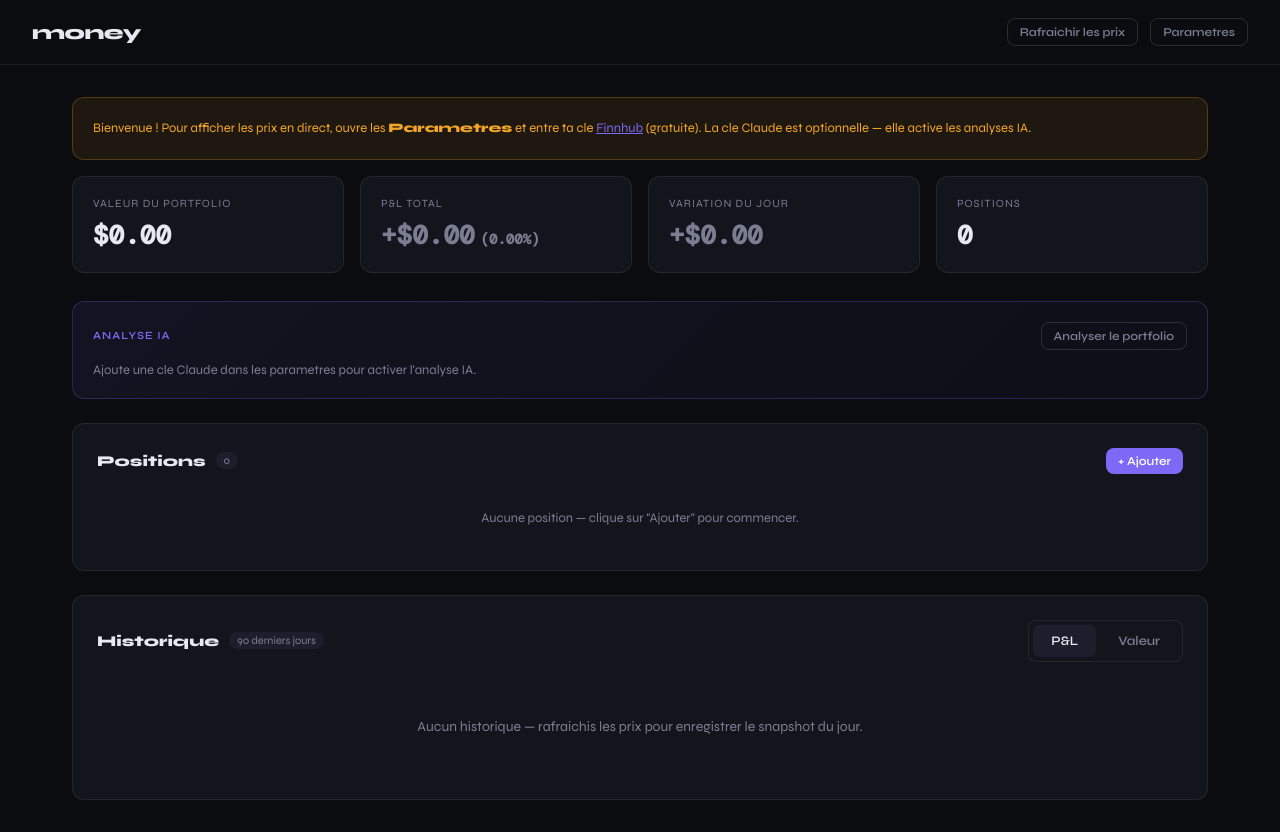
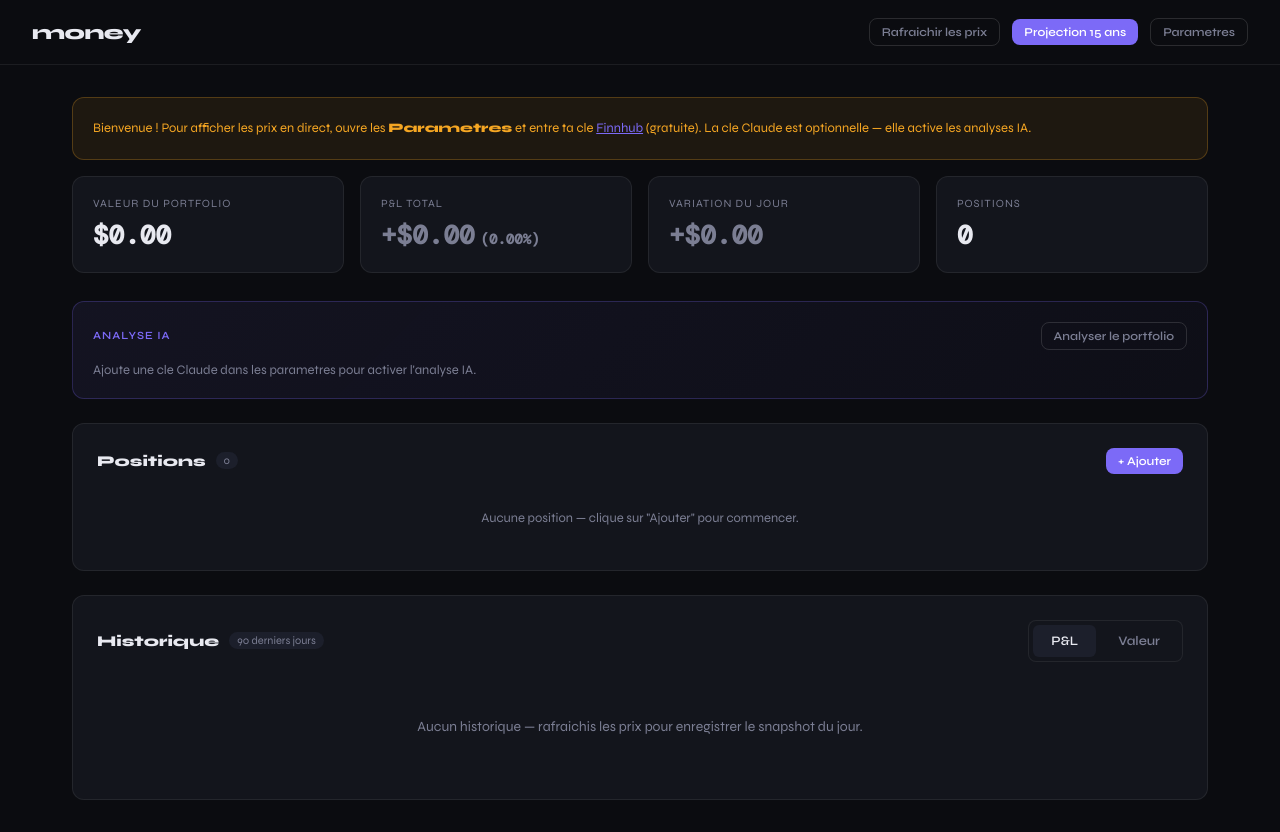
Before and after one commit to Anna-Paulina/money, a React (Vite) app: page / in a window 1280 px wide. Built offline with nearby package versions, Linux system fonts and the light colour scheme.

Commit message:
Add ProjectionModal and related state management

```diff
--- a/src/App.jsx
+++ b/src/App.jsx
@@ -26,9 +26,10 @@ import {
 } from './utils/storage'
 import { fetchAllQuotes, fetchSentiment } from './utils/finnhub'
 import { fetchPortfolioSummary } from './utils/claudeAi'
-import StockModal    from './components/StockModal'
-import SettingsModal from './components/SettingsModal'
-import HistoryChart  from './components/HistoryChart'
+import StockModal      from './components/StockModal'
+import SettingsModal   from './components/SettingsModal'
+import HistoryChart    from './components/HistoryChart'
+import ProjectionModal from './components/ProjectionModal'
 
 // -------------------------------------------------------------------
 // DESIGN — NOTE SUR L'ASPECT VISUEL
@@ -74,10 +75,11 @@ export default function App() {
   const [loading,     setLoading]     = useState(false)
   const [aiSummary,   setAiSummary]   = useState('')
   const [aiLoading,   setAiLoading]   = useState(false)
-  const [showAdd,     setShowAdd]     = useState(false)
-  const [editStock,   setEditStock]   = useState(null)
+  const [showAdd,      setShowAdd]      = useState(false)
+  const [editStock,    setEditStock]    = useState(null)
   const [showSettings, setShowSettings] = useState(false)
-  const [chartView,   setChartView]   = useState('pnl')   // 'pnl' ou 'value'
+  const [showProjection, setShowProjection] = useState(false)  // modale projection 15 ans
+  const [chartView,    setChartView]    = useState('pnl')   // 'pnl' ou 'value'
   const [lastRefresh, setLastRefresh] = useState(null)
   const [error,       setError]       = useState('')
 
@@ -234,6 +236,13 @@ export default function App() {
           )}
           <button className="btn-ghost btn-sm" onClick={refreshPrices} disabled={loading}>
             {loading ? 'Chargement...' : 'Rafraichir les prix'}
+          </button>
+          <button
+            className="btn-primary btn-sm"
+            onClick={() => setShowProjection(true)}
+            title="Projection du portfolio sur 15 ans"
+          >
+            Projection 15 ans
           </button>
           <button className="btn-ghost btn-sm" onClick={() => setShowSettings(true)}>
             Parametres
@@ -423,6 +432,13 @@ export default function App() {
       </main>
 
       {/* ---- Modals ---- */}
+      {showProjection && (
+        <ProjectionModal
+          portfolioValue={totalValue}
+          claudeApiKey={apiKeys.claude}
+          onClose={() => setShowProjection(false)}
+        />
+      )}
       {showAdd && (
         <StockModal
           existing={editStock}
```
